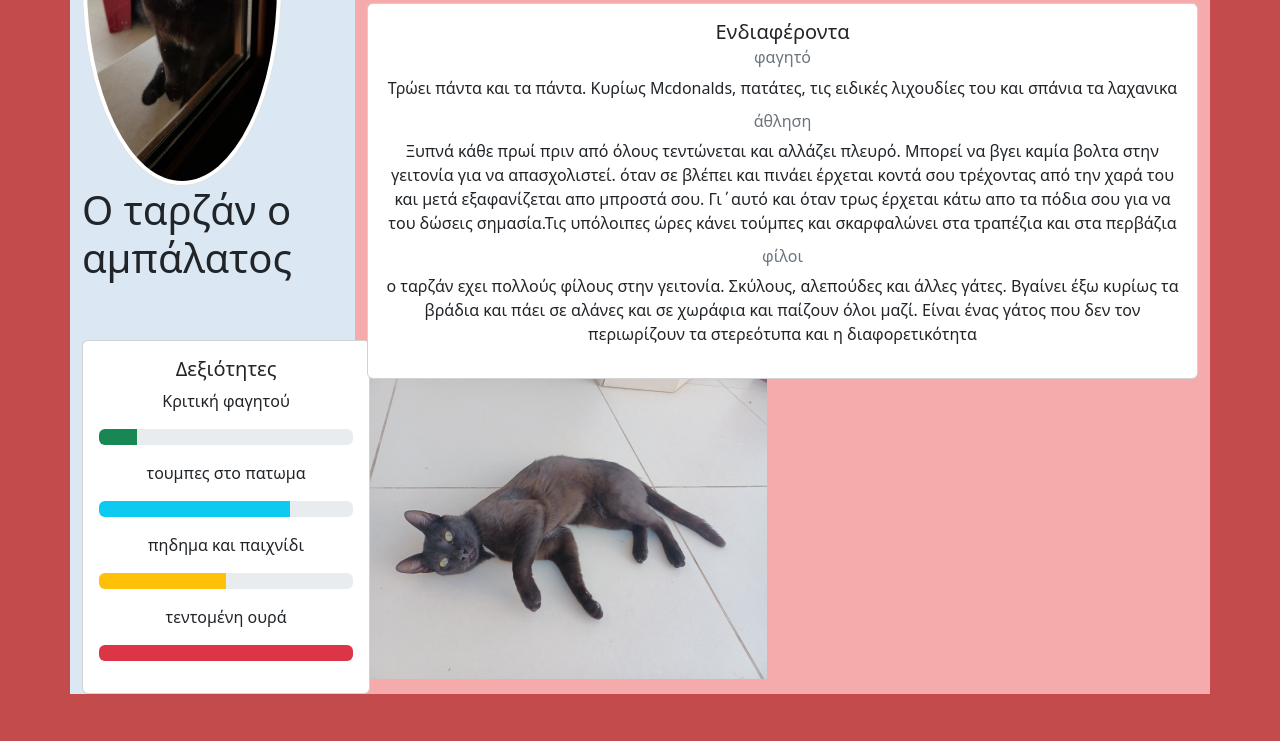
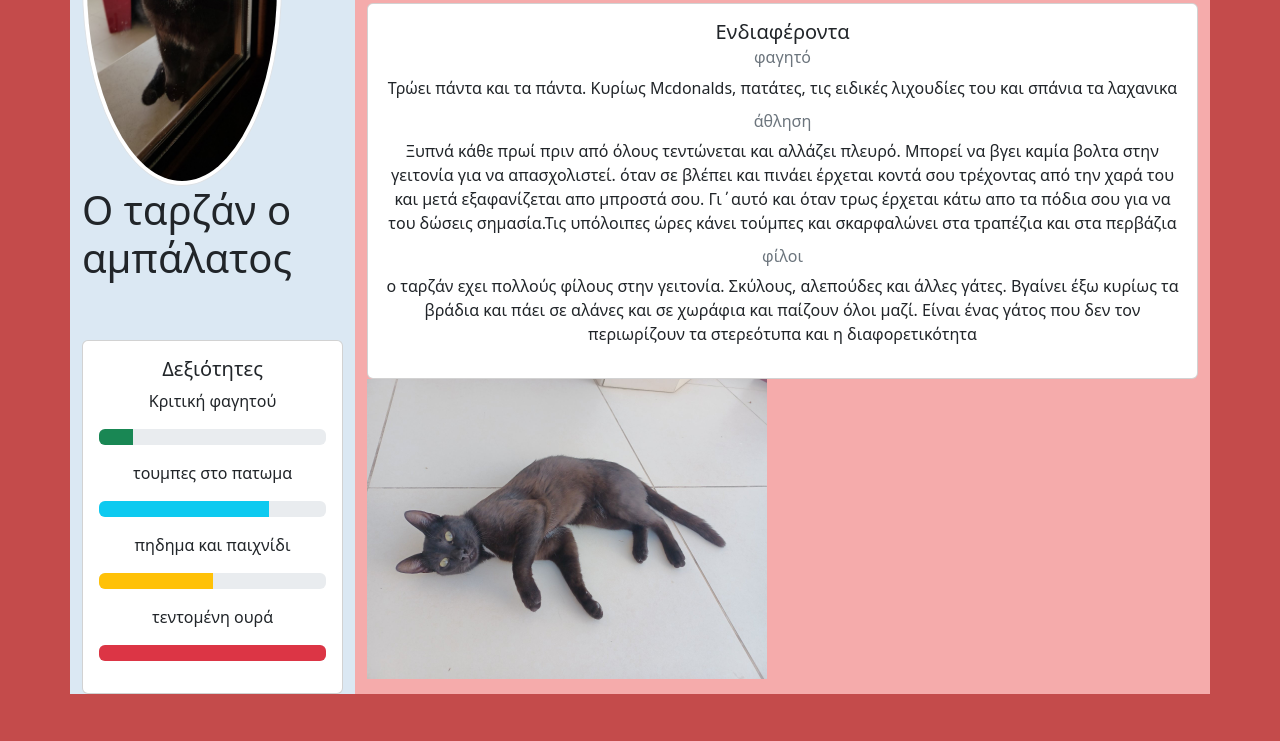
Before and after one commit to mariafilipp/mariafilipp.github.io, a plain HTML site: page index.html in a window 1280 px wide. Shown: the part 315-1056 px from the top of the page. Drawn offline with nearby package versions, Linux system fonts and the light colour scheme.

Commit message:
Add files via upload

```diff
--- a/index.html
+++ b/index.html
@@ -17,7 +17,7 @@
 				</div>
 				<div class="row">
 					<div class="col-sm-12 col-md-12 stiliaristera">
-						        <div class="card" style="width: 18rem;">
+						<div class="card" style="width: 100%;">
 				            <div class="card-body text-center">
 				              <h5 class="card-title">Δεξιότητες</h5>
 				              <p> Κριτική φαγητού
```
Lines whose indentation alone changed are shown as unchanged.
